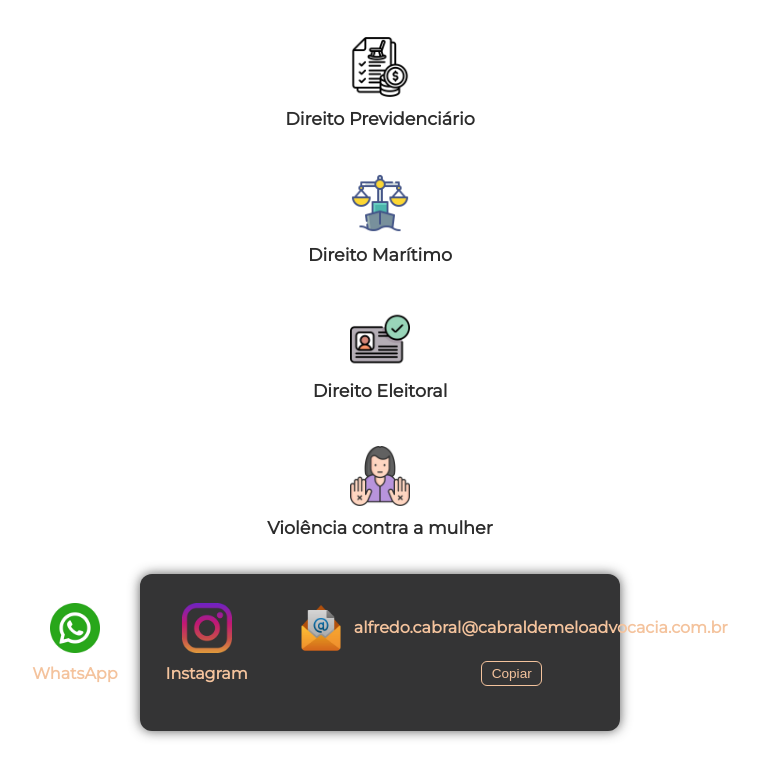
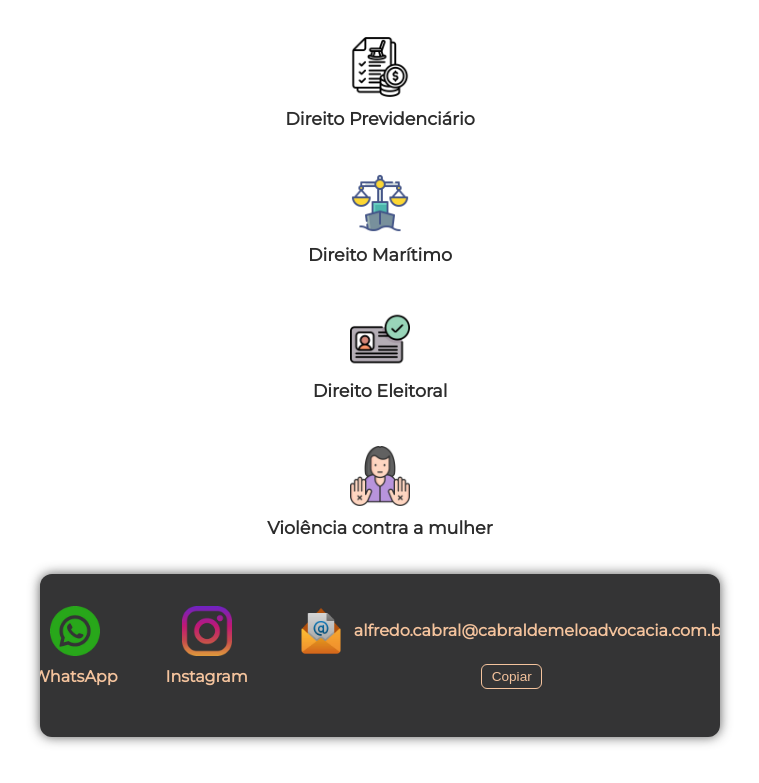
Before and after one commit to rjown/juniorlins, a plain HTML site: page index.html in a window 1280 px wide. Shown: the part 1981-2764 px from the top of the page, without its empty margins (260-1019 px from the left). Drawn offline with Linux system fonts and the light colour scheme.

Commit message:
Update index.html

```diff
--- a/index.html
+++ b/index.html
@@ -525,9 +525,9 @@
    .contato-balao {
   background-color: #343435;
   color: #F4C39D;
-      max-width: 480px;
+  max-width: 680px;     /* Aumentado para comportar os ícones */
   margin: 2rem auto 4rem auto;
-      padding: 1.8rem 2rem;
+  padding: 2rem 2.5rem; /* Um pouco mais de padding lateral */
   border-radius: 12px;
   box-shadow: 0 0 12px rgba(52,52,53,0.8);
   font-family: 'Montserrat', sans-serif;
@@ -535,7 +535,9 @@
   flex-direction: column;
   align-items: center;
   gap: 1.5rem;
+  overflow: hidden;    /* Para garantir que nada escape */
 }
+
     .contato-icon {
       width: 50px;
       height: 50px;
```
Lines whose indentation alone changed are shown as unchanged.
